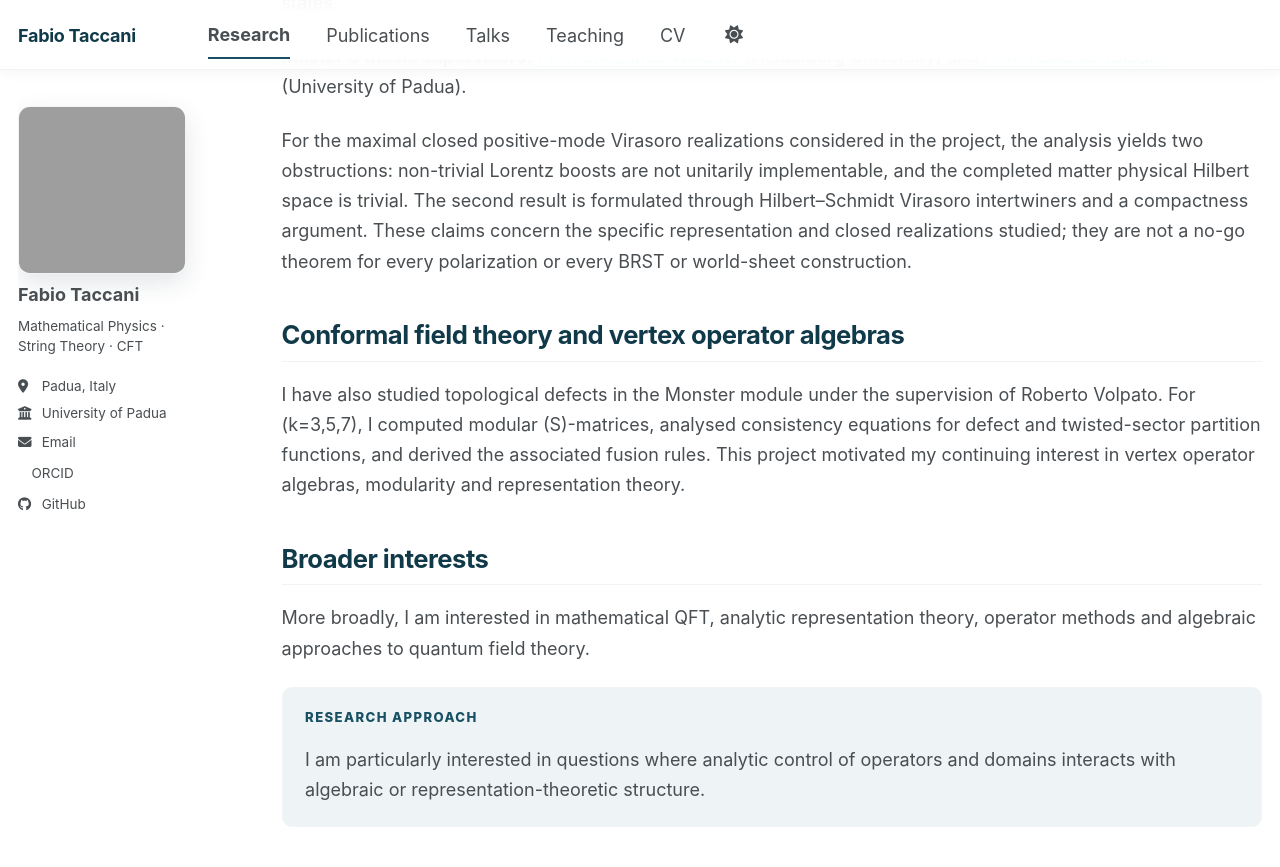
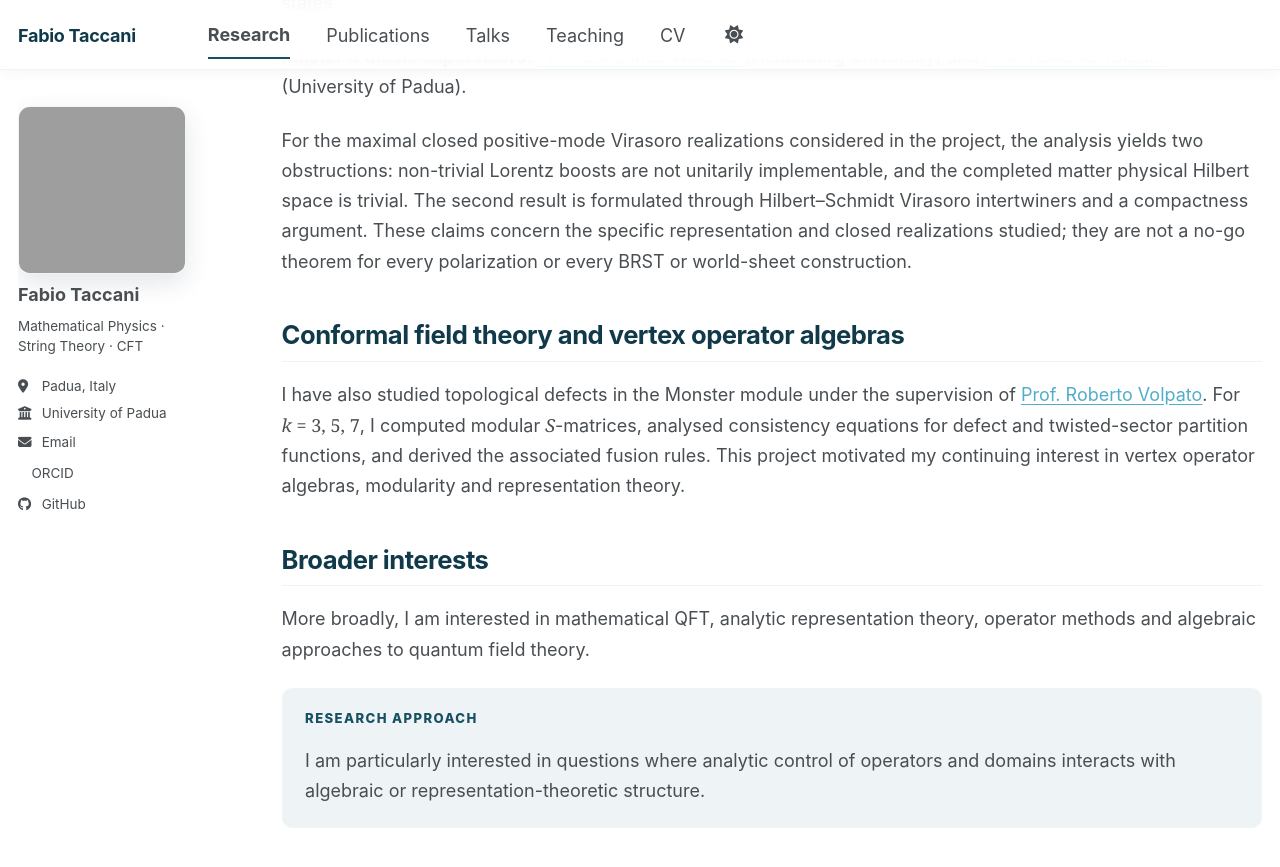
Before and after one commit to FabioTaccani/FabioTaccani.github.io, a Jekyll site: the page built from _pages/research.md, in a window 1280 px wide and 900 px high, scrolled down 561 px. Shown: the top 867 px of the window. Built offline with Jekyll 4.4.1, drawn with Linux system fonts in a browser that asks for light colours; a style sheet for code colours, icons or effects is not loaded.

Commit message:
Use native notation and link Volpato profile

```diff
--- a/_pages/research.md
+++ b/_pages/research.md
@@ -48,8 +48,8 @@ construction.
 ## Conformal field theory and vertex operator algebras
 
 I have also studied topological defects in the Monster module under the
-supervision of Roberto Volpato. For \(k=3,5,7\), I computed modular
-\(S\)-matrices, analysed consistency equations for defect and twisted-sector
+supervision of [Prof. Roberto Volpato](https://unifind.unipd.it/resource/person/13292?language=en_US). For <span class="math-inline"><i>k</i> = 3, 5, 7</span>, I computed modular
+<span class="math-inline"><i>S</i></span>-matrices, analysed consistency equations for defect and twisted-sector
 partition functions, and derived the associated fusion rules. This project
 motivated my continuing interest in vertex operator algebras, modularity and
 representation theory.
```
